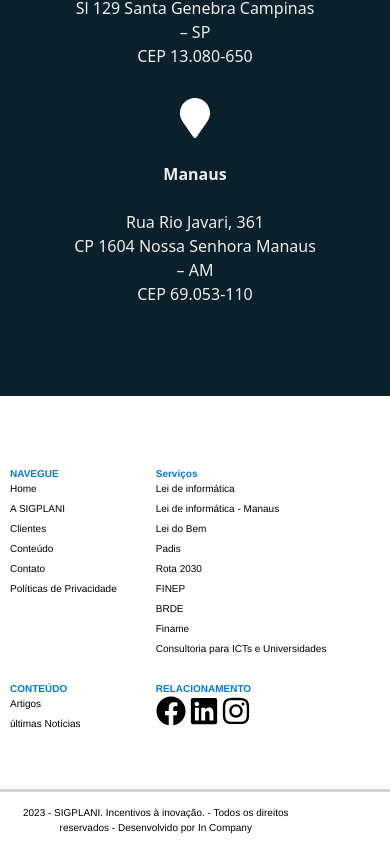
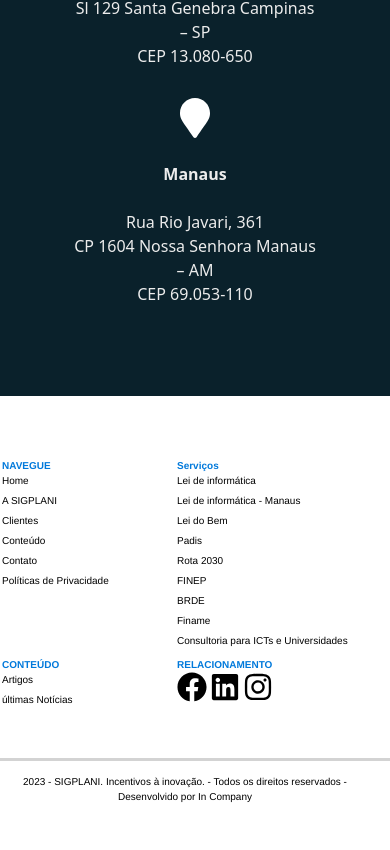
Before and after one commit to Marcos-Gabriell/Projeto-web-react, a React (Create React App) app: page / in a window 390 px wide. Shown: the part 8798-9648 px from the top of the page. After the commit the page ends 9617 px from the top, so only its background shows below. Built offline with nearby package versions, Linux system fonts and the light colour scheme.

Commit message:
teste do responsivo rodapé2

```diff
--- a/src/Myrodape.css
+++ b/src/Myrodape.css
@@ -1,4 +1,4 @@
-.rodape{
+.rodape {
     background-color: #ffffff;
     color: rgb(0, 0, 0);
     height: auto;
@@ -6,31 +6,40 @@
     font-size: 18px;
     font-family: helvetica;
 }
-.rodape a{
+
+.rodape a {
     text-decoration: none;
     color: rgb(0, 0, 0);
 }
-.rodape p{
+
+.rodape p {
     margin-bottom: 5px;
 }
-.rodape-div{
+
+.rodape-div {
     display: flex;
     flex-wrap: wrap;
-    width:100%;
+    width: 100%;
     margin: auto;
     align-items: stretch;
     padding: 60px 10px 40px 10px;
 }
-.rodape-div-1, .rodape-div-2, .rodape-div-3, .rodape-div-4{
+
+.rodape-div-1,
+.rodape-div-2,
+.rodape-div-3,
+.rodape-div-4 {
     display: flex;
     width: calc(100% / 4 - 20px);
     padding: 10px;
 }
-.rodape span{
+
+.rodape span {
     font-size: 20px;
     color: rgb(0, 121, 219);
 }
-.rodape-direitos{
+
+.rodape-direitos {
     width: calc(100% - 20px);
     background-color: #fff;
     padding: 10px;
@@ -38,41 +47,31 @@
     text-align: center;
 }
 
-.line3 {
-    border: none;
-    border-top: 3px solid #525252; /* Espessura e cor da linha preta */
-    margin: 1% auto; /* Centraliza as linhas horizontalmente e adiciona espaçamento */
-    width: auto; /* Define a largura das linhas */
-  }
-  @media (max-width: 600px) {
-    .line3 {
-      width: 120%; /* Reduz a largura das linhas em dispositivos com largura máxima de 600px */
+/* Mobile */
+@media (max-width: 768px) {
+    .rodape-div-1,
+    .rodape-div-2,
+    .rodape-div-3,
+    .rodape-div-4 {
+        width: calc(50% - 20px);
+        padding: 2px;
     }
-  }
-/*mobile*/
-@media (max-width: 768px) {
-    .rodape-div-1, .rodape-div-2, .rodape-div-3, .rodape-div-4{
-        width: calc(50% - 20px);
-        padding: 10px;
-    }
-    .rodape-div{
+
+    .rodape-div {
         padding: 60px 0px 40px 0px;
     }
-    .rodape span{
+
+    .rodape span {
         font-size: 10px;
         color: rgb(0, 121, 219);
     }
-    .rodape{
+
+    .rodape {
         background-color: #ffffff;
         color: rgb(0, 0, 0);
         height: auto;
-        width: 85%;
+        width: 100%;
         font-size: 10px;
         font-family: helvetica;
     }
-
-    p {
-
-    }
-
 }
--- a/src/Myrodape.js
+++ b/src/Myrodape.js
@@ -52,7 +52,7 @@ const Myrodape = () => {
         </div>
       </div>
 
-      <hr className="line3" />
+      <hr className="line2" />
       <p className="rodape-direitos">2023 - SIGPLANI. Incentivos à inovação. - Todos os direitos reservados - Desenvolvido por In Company</p>
     </footer>
 
```
